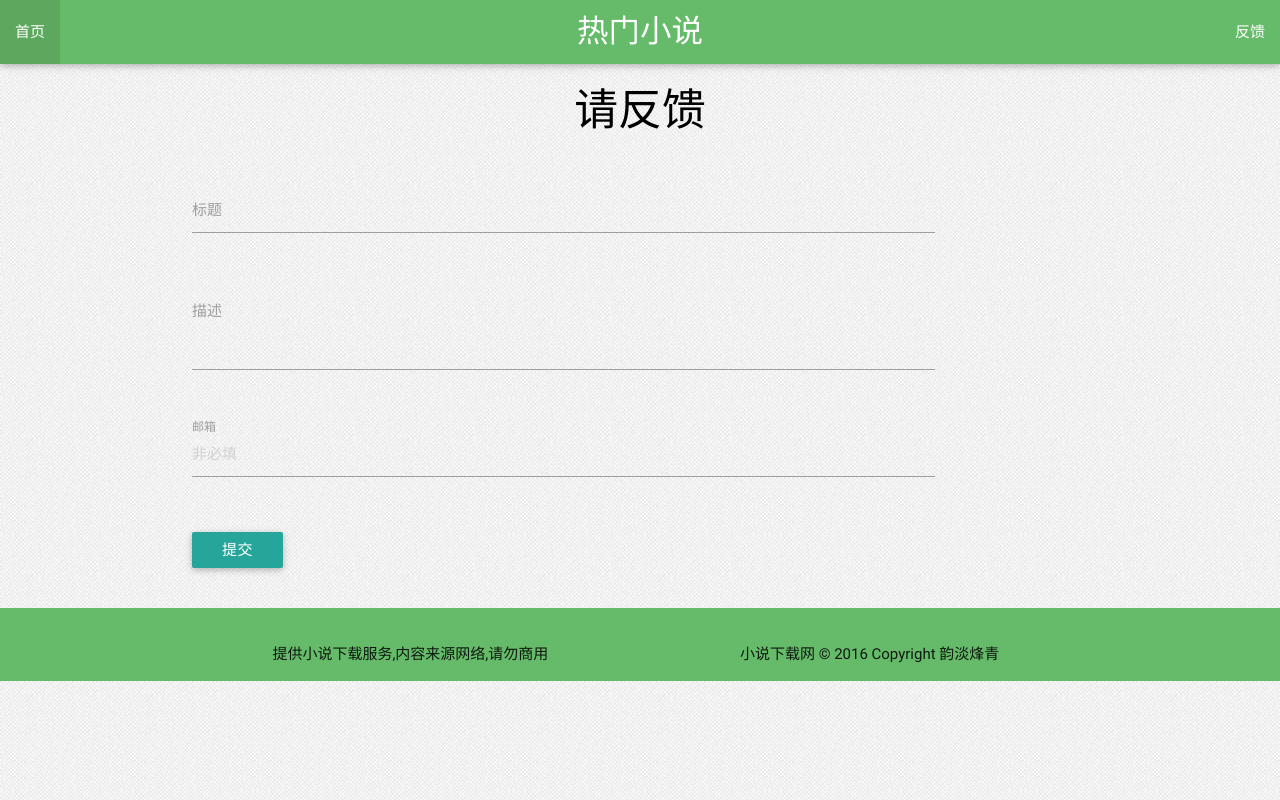
After one commit to ljhzds/novel, a Django app: page /feedback/ in a window 1280 px wide. The commit adds this page. Run offline with Django 3.2, Linux system fonts and the light colour scheme; data that the repository does not hold is empty; some libraries are stand-ins or nearby versions.

Commit message:
add feedback

```diff
--- a/novel/urls.py
+++ b/novel/urls.py
@@ -24,4 +24,5 @@ urlpatterns = [
     url(r'^book/(?P<book_id>[0-9]+)/(?P<index>[0-9]+)/$', views.chapter, name='chapter'),
     url(r'^update/(?P<book_id>[0-9]+)/$', views.update, name='update'),
     url(r'^download/(?P<book_id>[0-9]+)/$', views.download, name='download'),
+    url(r'^feedback/', views.feedback, name='feedback'),
 ]
--- a/novel/views.py
+++ b/novel/views.py
@@ -1,14 +1,14 @@
 #coding : utf8
 import logging, json, time
 
-from django.http import HttpResponse, StreamingHttpResponse
+from django.http import HttpResponse, StreamingHttpResponse, HttpResponseBadRequest
 from django.template import RequestContext, Context
 from django.template.loader import get_template
 from django.shortcuts import render_to_response, redirect
 from django.utils.http import urlquote
 from django.core.paginator import Paginator
 from django.views.decorators.csrf import csrf_exempt
-from .models import Book, BookChapter
+from .models import Book, BookChapter, Feedback
 from .parse_novels import search as book_search, get_hot_books_by_json, search_like_bookname
 from .parse_novels import record_books, get_hot_number
 # from .fetch_novel import save_search_result_data_to_book, search_by_keyword, save_content, get_chapter_content, escapefrom .fetch_novel import save_search_result_data_to_book, search_by_keyword, save_content, get_chapter_content, escape
@@ -165,3 +165,20 @@ def page_error(request):
 
 def insert(request):
     return HttpResponse('已插入')
+
+
+@csrf_exempt
+def feedback(request):
+
+    if request.method == 'GET':
+        feedbacks = Feedback.objects.all().order_by('-add_time')[:5]
+        return render_to_response('novel/feedback.html', locals())
+    elif request.method == 'POST':
+        title = request.POST.get('title')
+        desc = request.POST.get('desc')
+        email = request.POST.get('email')
+        fb = Feedback(title=title, desc=desc, email=email)
+        fb.save()
+        return redirect('novel:feedback')
+    else:
+        return HttpResponseBadRequest('非法访问方式.')
--- a/templates/novel/base.html
+++ b/templates/novel/base.html
@@ -17,12 +17,11 @@
         <div class="nav-wrapper green lighten-1">
             <a href="{% url "novel:index" %}" class="brand-logo center">热门小说</a>
             {# <a href="{% url "novel:search" %}" class="brand"><i class="mdi-action-search"></i></a> #}
+            <ul id="nav-mobile" class="right">
+                <li><a href="{% url "novel:feedback" %}">反馈</a></li>
+            </ul>
             <ul id="nav-mobile" class="left">
-                {# <li> #}
-                    {# <a href="{% url "novel:search" %}" class="btn-floating btn-large waves-effect waves-light red"> #}
-                    {# 搜 #}
-                    {# </a> #}
-                {# </li> #}
+                <li><a href="{% url "novel:index" %}">首页</a></li>
             </ul>
         </div>
     </nav>
--- /dev/null
+++ b/templates/novel/feedback.html
@@ -0,0 +1,53 @@
+{% extends "novel/base.html" %} {% block title %}
+{{block.super}}-Feedback {% endblock title %} {% block content %}
+<div class="container">
+    <div class="row">
+        <h3 class="center" style="color: black">请反馈</h3>
+    </div>
+    <div class="row">
+        <form class="col s12" method="post" action="{% url "novel:feedback" %}">
+            <div class="row">
+                <div class="input-field col s10">
+                    <input id="title" name="title" type="text" class="validate" length=50>
+                    <label for="title">标题</label>
+                </div>
+            </div>
+            <div class="row">
+                <div class="input-field col s10">
+                    <textarea id="id_desc" name="desc" length=250 class="materialize-textarea" name="desc"></textarea>
+                    <label for="id_desc">描述</label>
+                </div>
+            </div>
+            <div class="row">
+                <div class="input-field col s10">
+                    <input id="email" type="email" name="email" class="validate" placeholder="非必填">
+                    <label for="email">邮箱</label>
+                </div>
+            </div>
+            <div class="row">
+                <div class="input-field col s10">
+                <input type="submit" class="btn btn-primary" value="提交" />
+                </div>
+            </div>
+        </form>
+    </div>
+    {% for feedback in feedbacks %}
+        <div class="row">
+            <div class="col s12 m6">
+                <div class="card blue-grey darken-1">
+                    <div class="card-content white-text">
+                        <span class="card-title">{{ feedback.title }}</span>
+                        <span>{{feed.add_time}}</span>
+                        <p> {{ feedback.desc }} </p>
+                    </div>
+                    <div class="card-action">
+                        <a href="#">有用</a>
+                    </div>
+                </div>
+            </div>
+        </div>
+
+
+    {% endfor %}
+</div>
+{% endblock content %}
```
Also changed, not shown: novel/models.py (+16 -1 lines).
